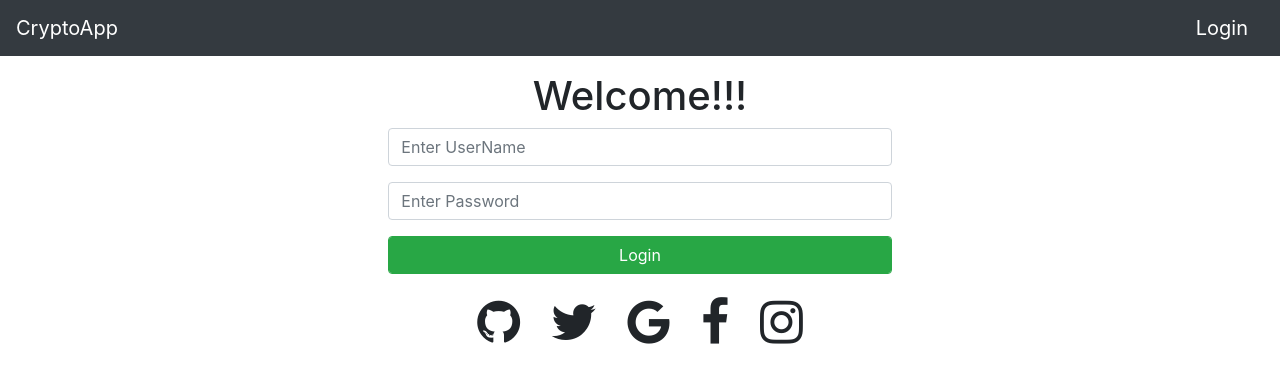
After one commit to MuhammadMehran/CryptoApp, a Django app: page /login/ in a window 1280 px wide. The commit adds this page. Shown: the top 383 px of the page. Run offline with Django 3.2, Linux system fonts and the light colour scheme; some libraries are stand-ins or nearby versions.

Commit message:
auth + social auth

```diff
--- a/cryptoapp/urls.py
+++ b/cryptoapp/urls.py
@@ -14,9 +14,13 @@ Including another URLconf
     2. Add a URL to urlpatterns:  path('blog/', include('blog.urls'))
 """
 from django.urls import path
+from django.conf.urls import url, include
 from . import views
 
 urlpatterns = [
     path('', views.home,name='home'),
-    path('prices', views.prices, name='prices')
+    path('prices', views.prices, name='prices'),
+    path('login/',views.login_user,name='login'),
+    path('logout/',views.logout_user,name='logout'),
+    url(r'^oauth/', include('social_django.urls', namespace='social')),
 ]
--- a/cryptoapp/views.py
+++ b/cryptoapp/views.py
@@ -1,6 +1,33 @@
-from django.shortcuts import render
+from django.shortcuts import render,redirect
 from django.template import loader
+from django.contrib.auth import authenticate, login, logout
+from django.contrib import messages
+from django.contrib.auth.decorators import login_required
+
+
 # Create your views here.
+
+def login_user(request):
+    if request.method == 'POST':
+        username = request.POST['username']
+        password = request.POST['password']
+        user = authenticate(request, username=username, password=password)
+        if user is not None:
+            login(request,user)
+            messages.success(request, ('Welcome '+ username))
+            return redirect('home')
+        else:
+            messages.success(request,('Incorrect Username/Password'))
+            return redirect('login')
+    return render(request,'login.html',{'title':'Login'})
+
+@login_required(login_url='/login/')
+def logout_user(request):
+    logout(request)
+    messages.success(request,('Logout Successfully'))
+    return render(request,'login.html',{'title':'Login'})
+
+@login_required(login_url='/login/')
 def home(request):
     import requests
     import json
@@ -13,6 +40,7 @@ def home(request):
     api = json.loads(api_request.content)
     return render(request, 'home.html',{'api': api, 'price': price_api})
 
+@login_required(login_url='/login/')
 def prices(request):
     if request.method == 'POST':
         qoute = request.POST['qoute'].upper()
--- a/templates/base.html
+++ b/templates/base.html
@@ -2,10 +2,12 @@
 <html lang="en">
 <head>
     <meta charset="UTF-8">
-    <meta name="viewport" content="width=device-width, initial-scale=1.0">
-    <meta http-equiv="X-UA-Compatible" content="ie=edge">
+    <meta name="viewport" content="width=device-width, initial-scale=1, shrink-to-fit=no">
+	<meta http-equiv="X-UA-Compatible" content="ie=edge">
+
     <link rel="stylesheet" href="https://stackpath.bootstrapcdn.com/bootstrap/4.3.1/css/bootstrap.min.css" integrity="sha384-ggOyR0iXCbMQv3Xipma34MD+dH/1fQ784/j6cY/iJTQUOhcWr7x9JvoRxT2MZw1T" crossorigin="anonymous">
-    <title>CryptoApp - {% block title %}{% endblock %}</title>
+	<link href="https://stackpath.bootstrapcdn.com/font-awesome/4.7.0/css/font-awesome.min.css" rel="stylesheet" integrity="sha384-wvfXpqpZZVQGK6TAh5PVlGOfQNHSoD2xbE+QkPxCAFlNEevoEH3Sl0sibVcOQVnN" crossorigin="anonymous">
+	<title>CryptoApp - {% block title %}{% endblock %}</title>
 	<style>
 		.bot {
 		  background-color : #31B0D5;
@@ -24,17 +26,32 @@
 </head>
 <body>
     {% include 'partials/_navbar.html' %}
+	{% if messages %}
+	<div class="container mt-3 col-sm-5 col-md-offset-4  text-center">
+		{% for message in messages %}
+		<div class="alert alert-warning alert-dismissible fade show" role="alert">
+			<button type="button" class="close" data-dismiss="alert" aria-label="Close">
+				<span>&times;</span>
+			</button>
+			{{ message }}
+		</div>
+		{% endfor %}
+	</div>
+	{% endif %}
+
 
     {% block content %}{% endblock %}
 
-	<div id="bot_div">
+	<!-- <div id="bot_div">
 		<iframe
 			allow="microphone;"
 			width="350"
 			height="430"
 			src="https://console.dialogflow.com/api-client/demo/embedded/926c80ee-596d-4ae6-a708-6ffcbad1bfe9">
 		</iframe>
-	</div>
-
+	</div> -->
+    <script src="https://code.jquery.com/jquery-3.3.1.slim.min.js" integrity="sha384-q8i/X+965DzO0rT7abK41JStQIAqVgRVzpbzo5smXKp4YfRvH+8abtTE1Pi6jizo" crossorigin="anonymous"></script>
+<script src="https://cdnjs.cloudflare.com/ajax/libs/popper.js/1.14.7/umd/popper.min.js" integrity="sha384-UO2eT0CpHqdSJQ6hJty5KVphtPhzWj9WO1clHTMGa3JDZwrnQq4sF86dIHNDz0W1" crossorigin="anonymous"></script>
+<script src="https://stackpath.bootstrapcdn.com/bootstrap/4.3.1/js/bootstrap.min.js" integrity="sha384-JjSmVgyd0p3pXB1rRibZUAYoIIy6OrQ6VrjIEaFf/nJGzIxFDsf4x0xIM+B07jRM" crossorigin="anonymous"></script>
 </body>
 </html>
--- /dev/null
+++ b/templates/login.html
@@ -0,0 +1,33 @@
+{% extends 'base.html' %}
+
+{% block title %}
+
+Login
+
+{% endblock %}
+
+{% block content %}
+
+<div class="container mt-3 col-sm-5 col-md-offset-4  text-center">
+            <h1>Welcome!!!</h1>
+            <form method="POST">
+                {% csrf_token %}
+                <div class="form-group">
+                    <input type="text" class="form-control" autocomplete="off" placeholder="Enter UserName" name="username">
+                </div>
+                <div class="form-group">
+                    <input type="password" class="form-control" autocomplete="off" placeholder="Enter Password" name="password">
+                </div>
+                <div class="form-group">
+                    <input type="submit" value="Login" class="form-control btn btn-success" name="submit">
+                </div>
+            </form>
+            <a class="btn" href="{% url 'social:begin' 'github' %}"><i class="fa fa-github" style="font-size:50px" aria-hidden="true"></i></a>
+            <a class="btn" href="{% url 'social:begin' 'twitter' %}"><i class="fa fa-twitter" style="font-size:50px" aria-hidden="true"></i></a>
+            <a class="btn" href="{% url 'social:begin' 'google' %}"><i class="fa fa-google" style="font-size:50px" aria-hidden="true"></i></a>
+            <a class="btn" href="{% url 'social:begin' 'facebook' %}"><i class="fa fa-facebook" style="font-size:50px" aria-hidden="true"></i></a>
+            <a class="btn" href="{% url 'social:begin' 'instagram' %}"><i class="fa fa-instagram" style="font-size:50px" aria-hidden="true"></i></a>
+
+
+</div>
+{% endblock %}
--- a/templates/partials/_navbar.html
+++ b/templates/partials/_navbar.html
@@ -1,7 +1,32 @@
-<nav class="navbar navbar-dark bg-dark">
-        <a class="navbar-brand" href="{% url 'home' %}">CryptoApp</a>
-    <form class="form-inline" method="POST" action="{% url 'prices' %}">
-            {% csrf_token %}
-            <input class="form-control mr-sm-2" type="search" name="qoute" placeholder="Lookup Crypto" autocomplete="off">
-        </form>
+<nav class="navbar navbar-dark navbar-expand bg-dark">
+        <div class="container-fluid">
+                <div class="navbar-header">
+                        <a class="navbar-brand" href="{% url 'home' %}">CryptoApp</a>
+                </div>
+                <ul class="navbar-nav">
+                                {% if user.is_authenticated %}
+
+                                <li class="nav-item">
+                                        <form class="form-inline" method="POST" action="{% url 'prices' %}">
+                                                        {% csrf_token %}
+                                                <input class="form-control" type="search" name="qoute" placeholder="Lookup Crypto" autocomplete="off">
+                                        </form>
+                                </li >
+                                <li class="nav-item">
+                                                <span class="navbar-brand">Howdy {{ user.username }}!!! <a class="navbar-link" href="{% url 'logout' %}">Logut</a></span>
+                                </li>
+
+
+
+
+
+                        {% else %}
+                        <a href="{% url 'login' %}" class="navbar-brand">Login</a>
+                        {% endif %}
+                </ul>
+
+
+        </div>
+
+
 </nav>
```
Also changed, not shown: cryptosite/settings.py (+19 -0 lines), db.sqlite3.
